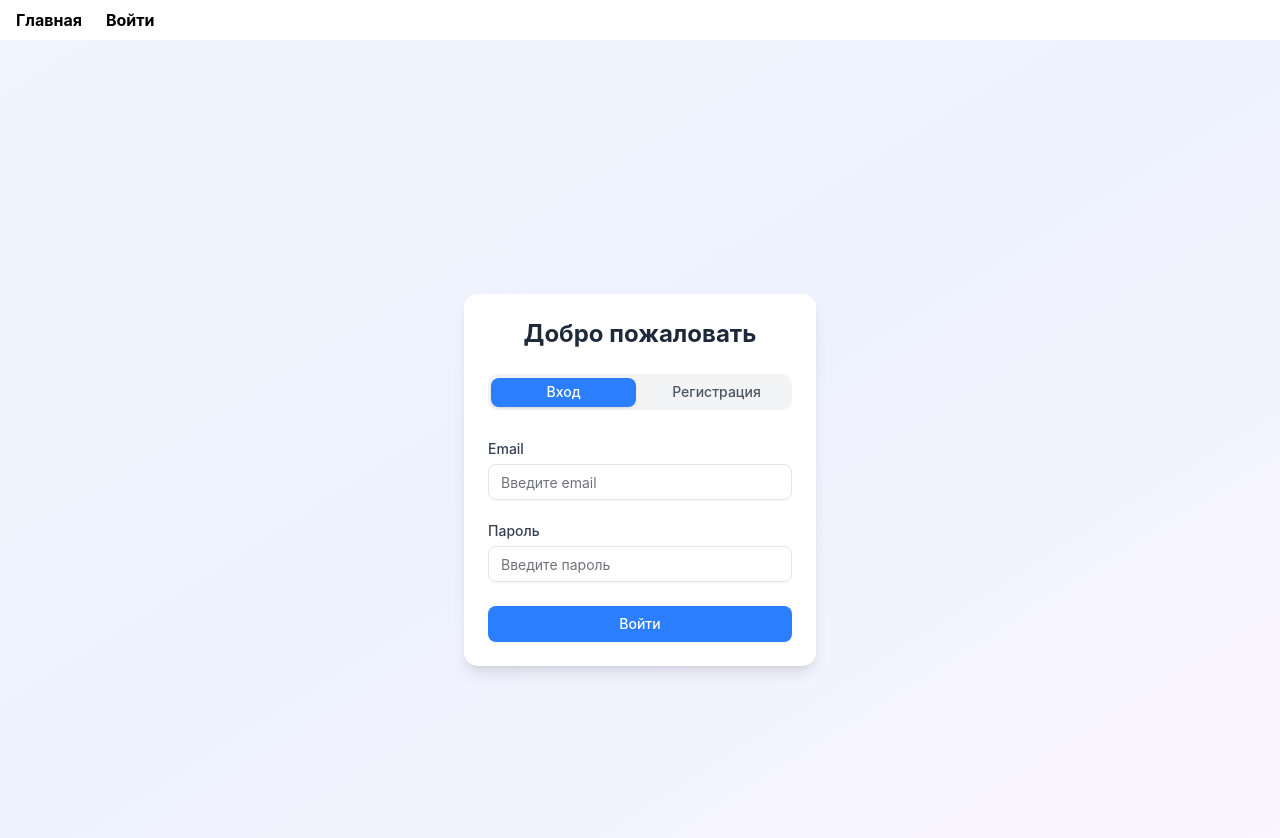
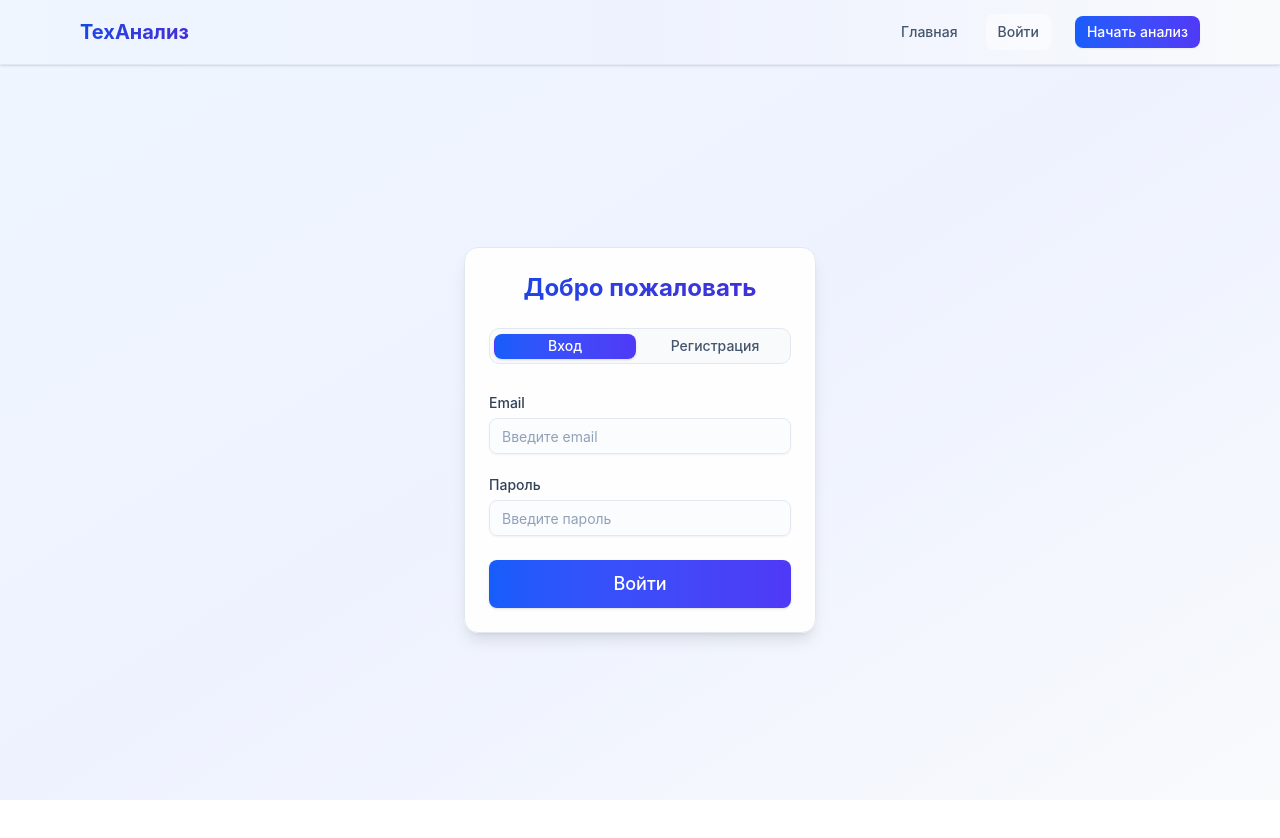
Before and after one commit to ncesova/vesna-hack-frontend, a React (Vite) app: page /auth in a window 1280 px wide. After the commit the page ends 800 px from the top, so only its background shows below. Built offline with nearby package versions, Linux system fonts and the light colour scheme.

Commit message:
add blue styling

```diff
--- a/src/components/Header.tsx
+++ b/src/components/Header.tsx
@@ -1,6 +1,9 @@
-import { Link } from "@tanstack/react-router";
+import { Button } from "@/components/ui/button";
+import { Link, useNavigate } from "@tanstack/react-router";
 
 export default function Header() {
+  const navigate = useNavigate();
+
   const links = [
     {
       label: "Главная",
@@ -13,16 +16,40 @@
   ];
 
   return (
-    <header className="p-2 flex gap-2 bg-white text-black justify-between">
-      <nav className="flex flex-row">
-        <ul className="flex flex-row gap-2">
-          {links.map(link => (
-            <li key={link.to} className="px-2 font-bold">
-              <Link to={link.to}>{link.label}</Link>
-            </li>
-          ))}
-        </ul>
-      </nav>
+    <header className="border-b border-slate-200 bg-gradient-to-r from-blue-50 via-indigo-50 to-slate-50 backdrop-blur-sm fixed w-full top-0 z-50 shadow-sm">
+      <div className="max-w-6xl mx-auto px-4">
+        <div className="flex items-center justify-between h-16">
+          <div className="flex items-center">
+            <Link
+              to="/"
+              className="bg-gradient-to-r from-blue-700 to-indigo-700 bg-clip-text text-transparent font-bold text-xl hover:opacity-80 transition-opacity"
+            >
+              ТехАнализ
+            </Link>
+          </div>
+
+          <nav className="flex items-center space-x-4">
+            {links.map(link => (
+              <Link
+                key={link.to}
+                to={link.to}
+                className="text-slate-600 hover:text-blue-700 transition-colors px-3 py-2 rounded-md text-sm font-medium hover:bg-white/50"
+                activeProps={{ className: "text-blue-700 bg-white/50" }}
+              >
+                {link.label}
+              </Link>
+            ))}
+            <Link to="/">
+              <Button
+                className="bg-gradient-to-r from-blue-600 to-indigo-600 hover:from-blue-700 hover:to-indigo-700 text-white ml-2 transition-all duration-300"
+                size="sm"
+              >
+                Начать анализ
+              </Button>
+            </Link>
+          </nav>
+        </div>
+      </div>
     </header>
   );
 }
--- a/src/components/auth/AuthTabs.tsx
+++ b/src/components/auth/AuthTabs.tsx
@@ -5,21 +5,23 @@
 
 export default function AuthTabs() {
   return (
-    <div className="min-h-screen flex items-center justify-center bg-gradient-to-br from-blue-50 via-indigo-50 to-purple-50">
+    <div className="min-h-screen flex items-center justify-center bg-gradient-to-br from-blue-50 via-indigo-50 to-slate-50">
       <div className="w-full max-w-[400px] relative top-10 p-6">
-        <div className="bg-white rounded-xl shadow-lg p-6">
-          <h1 className="text-2xl font-bold text-center mb-6 text-gray-800">Добро пожаловать</h1>
+        <div className="bg-white/90 backdrop-blur-sm rounded-xl shadow-lg p-6 border border-slate-200">
+          <h1 className="text-2xl font-bold text-center mb-6 bg-gradient-to-r from-blue-700 to-indigo-700 bg-clip-text text-transparent">
+            Добро пожаловать
+          </h1>
           <Tabs defaultValue="signin" className="w-full">
-            <TabsList className="flex justify-center gap-2 w-full grid-cols-2 mb-6">
+            <TabsList className="flex justify-center gap-2 w-full grid-cols-2 mb-6 bg-slate-50 p-1 border border-slate-200">
               <TabsTrigger
                 value="signin"
-                className="data-[state=active]:bg-blue-500 data-[state=active]:text-white transition-all duration-300 ease-in-out bg-gray-100 text-gray-600 hover:bg-gray-200"
+                className="data-[state=active]:bg-gradient-to-r data-[state=active]:from-blue-600 data-[state=active]:to-indigo-600 data-[state=active]:text-white transition-all duration-300 ease-in-out text-slate-600 hover:bg-slate-100 data-[state=active]:shadow-sm"
               >
                 Вход
               </TabsTrigger>
               <TabsTrigger
                 value="signup"
-                className="data-[state=active]:bg-blue-500 data-[state=active]:text-white transition-all duration-300 ease-in-out bg-gray-100 text-gray-600 hover:bg-gray-200"
+                className="data-[state=active]:bg-gradient-to-r data-[state=active]:from-blue-600 data-[state=active]:to-indigo-600 data-[state=active]:text-white transition-all duration-300 ease-in-out text-slate-600 hover:bg-slate-100 data-[state=active]:shadow-sm"
               >
                 Регистрация
               </TabsTrigger>
--- a/src/components/auth/SignInForm.tsx
+++ b/src/components/auth/SignInForm.tsx
@@ -67,13 +67,13 @@
             name={control.name}
             render={({ field }) => (
               <FormItem>
-                <FormLabel className="text-gray-700">{control.label}</FormLabel>
+                <FormLabel className="text-slate-700 font-medium">{control.label}</FormLabel>
                 <FormControl>
                   <Input
                     type={control.type}
                     placeholder={control.placeholder}
                     {...field}
-                    className="focus-visible:ring-blue-500"
+                    className="border-slate-200 focus-visible:ring-blue-500 bg-slate-50/50 placeholder:text-slate-400 hover:border-blue-200 transition-colors"
                   />
                 </FormControl>
                 <FormMessage className="text-red-500" />
@@ -84,7 +84,7 @@
 
         <Button
           type="submit"
-          className="w-full bg-blue-500 hover:bg-blue-600 text-white font-medium py-2 px-4 rounded-md transition-colors"
+          className="w-full bg-gradient-to-r from-blue-600 to-indigo-600 hover:from-blue-700 hover:to-indigo-700 text-white font-medium py-6 text-lg transition-all duration-300 shadow-sm hover:shadow"
         >
           Войти
         </Button>
--- a/src/components/auth/SignUpForm.tsx
+++ b/src/components/auth/SignUpForm.tsx
@@ -33,6 +33,7 @@
   const form = useForm<z.infer<typeof formSchema>>({
     resolver: zodResolver(formSchema),
     defaultValues: {
+      name: "",
       email: "",
       password: "",
       confirmPassword: "",
@@ -41,6 +42,14 @@
 
   function onSubmit(values: z.infer<typeof formSchema>) {
     console.log(values);
+
+    fetch("api/auth/signup", {})
+      .then(res => {
+        if (res.ok) {
+        }
+      })
+      .catch()
+      .finally();
   }
 
   interface FormControl {
@@ -87,13 +96,13 @@
             name={control.name}
             render={({ field }) => (
               <FormItem>
-                <FormLabel className="text-gray-700">{control.label}</FormLabel>
+                <FormLabel className="text-slate-700 font-medium">{control.label}</FormLabel>
                 <FormControl>
                   <Input
                     type={control.type}
                     placeholder={control.placeholder}
                     {...field}
-                    className="focus-visible:ring-blue-500"
+                    className="border-slate-200 focus-visible:ring-blue-500 bg-slate-50 placeholder:text-slate-400"
                   />
                 </FormControl>
                 <FormMessage className="text-red-500" />
@@ -104,7 +113,7 @@
 
         <Button
           type="submit"
-          className="w-full bg-blue-500 hover:bg-blue-600 text-white font-medium py-2 px-4 rounded-md transition-colors"
+          className="w-full bg-gradient-to-r from-blue-600 to-indigo-600 hover:from-blue-700 hover:to-indigo-700 text-white font-medium py-6 text-lg transition-all duration-300"
         >
           Зарегистрироваться
         </Button>
```
